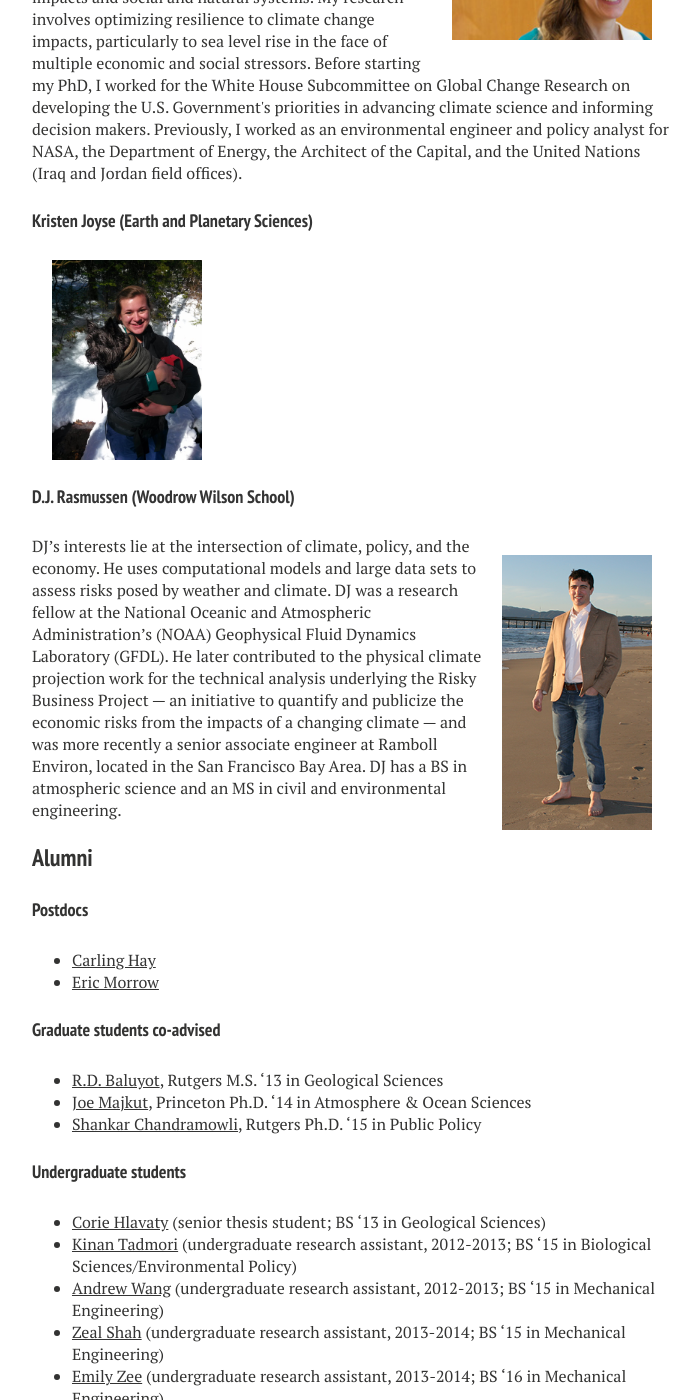
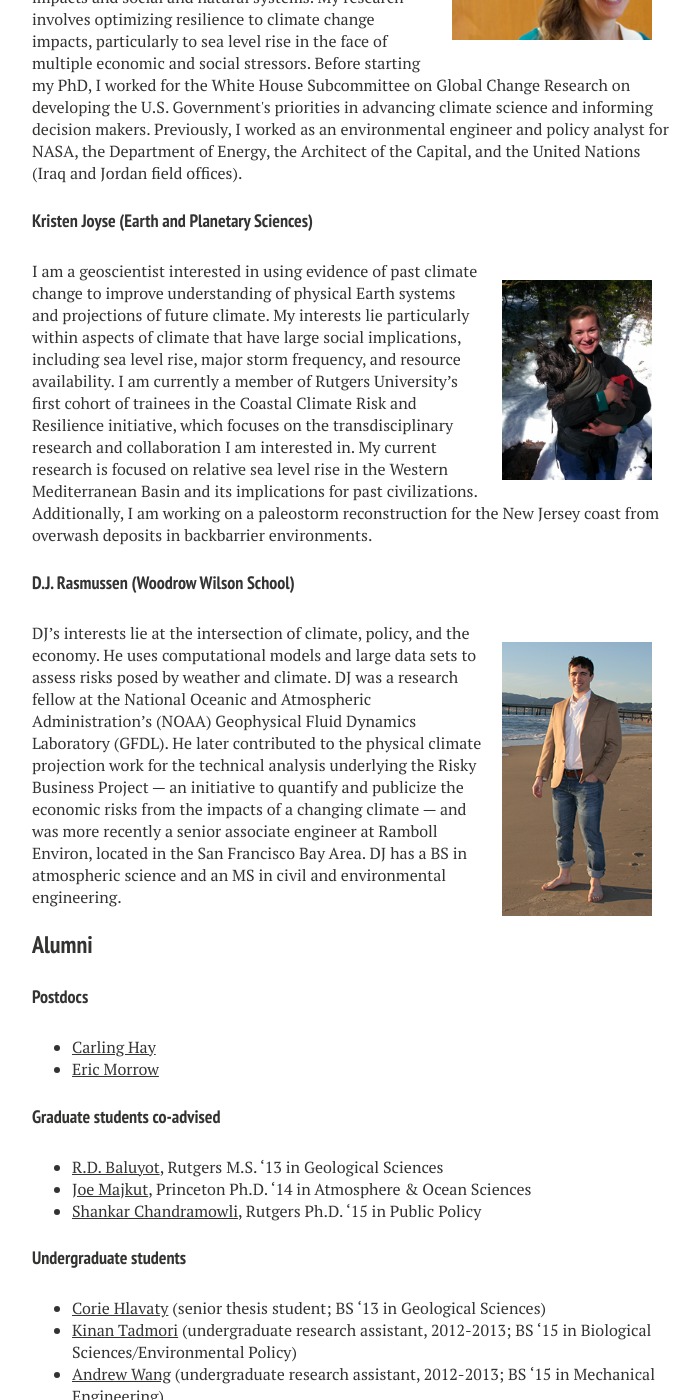
Before and after one commit to mrke/bobkopp.github.io, a Jekyll site: the page built from lab/index.md, in a window 1280 px wide and 1400 px high, scrolled down 3473 px. Shown: the whole window, without its empty margins (288-988 px from the left). Built offline with Jekyll 4.4.1, drawn with Linux system fonts in a browser that asks for light colours; nearby versions of some CDN libraries; some of the changed text lies outside the part shown.

```diff
--- a/lab/index.md
+++ b/lab/index.md
@@ -86,8 +86,8 @@ I am an interdisciplinary environmental scientist who applies climate science to
 {: .no_toc}
 
 <div>
-<a href="http://geology.rutgers.edu/people-directory/24-graduate-students/707-kristen-joyse"><div style="margin: 20px; max-width: 150px"><img src="portraits/kristenjoyse.jpg"></div></a>
-</div>
+<a href="http://geology.rutgers.edu/people-directory/24-graduate-students/707-kristen-joyse"><div style="float: right; margin: 20px; max-width: 150px"><img src="portraits/kristenjoyse.jpg"></div></a>
+I am a geoscientist interested in using evidence of past climate change to improve understanding of physical Earth systems and projections of future climate. My interests lie particularly within aspects of climate that have large social implications, including sea level rise, major storm frequency, and resource availability. I am currently a member of Rutgers University’s first cohort of trainees in the Coastal Climate Risk and Resilience initiative, which focuses on the transdisciplinary research and collaboration I am interested in. My current research is focused on relative sea level rise in the Western Mediterranean Basin and its implications for past civilizations. Additionally, I am working on a paleostorm reconstruction for the New Jersey coast from overwash deposits in backbarrier environments.</div>
 
 #### [D.J. Rasmussen (Woodrow Wilson School)](http://www.djrasmussen.co )
 {: .no_toc}
```
Also changed, not shown: other parts of lab/index.md (+1 -1 lines), papers/index.md (+4 -2 lines).
